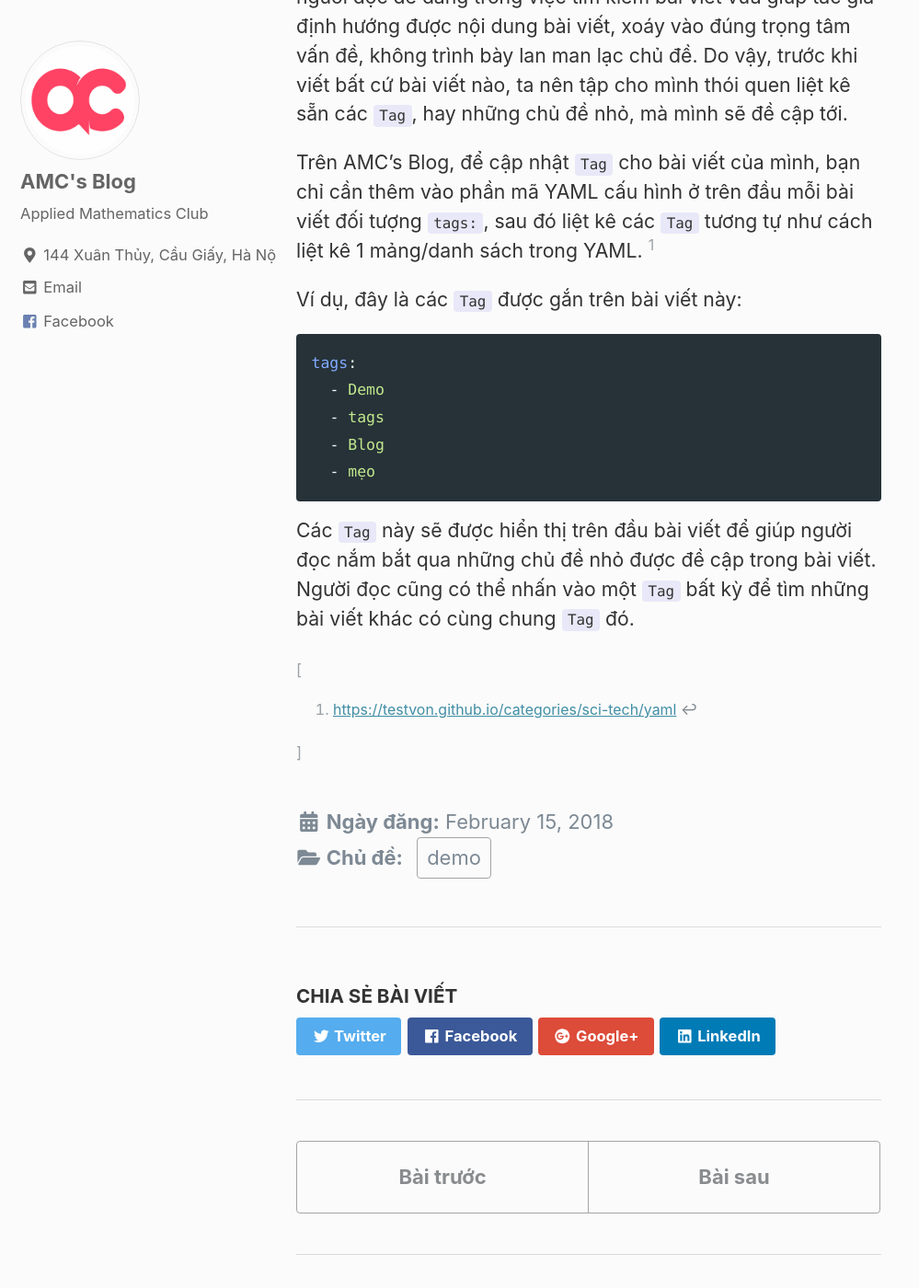
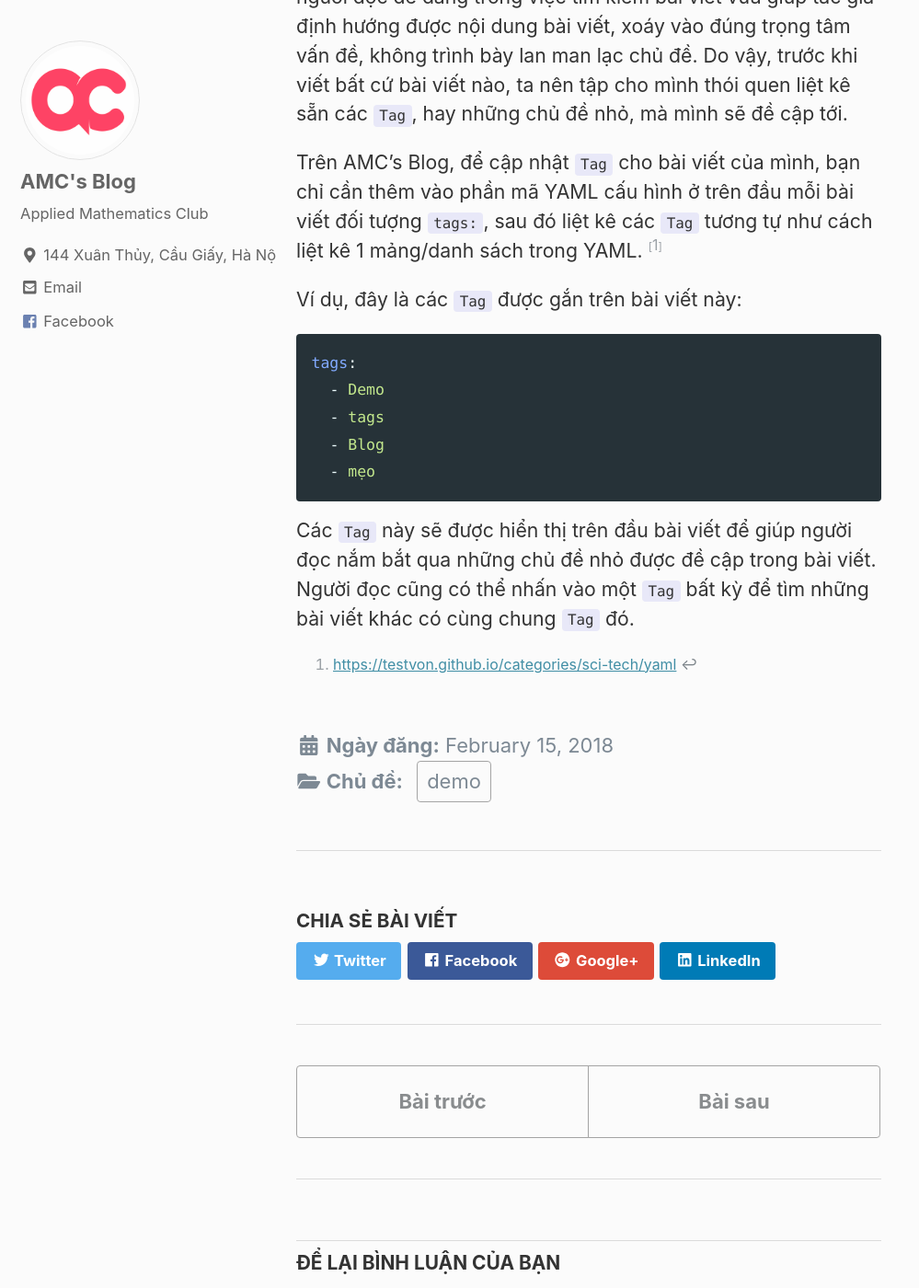
Before and after one commit to amcblog/testvon.github.io, a Jekyll site: the page built from _posts/demo/2018-02-15-demo-3-tags.md, in a window 1280 px wide and 1400 px high, scrolled down 759 px. Shown: the whole window at 92% size, without its empty margins (0-999 px from the left). Built offline with Jekyll 4.4.1, drawn with Linux system fonts in a browser that asks for light colours; nearby versions of some CDN libraries.

Commit message:
Update _utilities.scss

```diff
--- a/_sass/minimal-mistakes/_utilities.scss
+++ b/_sass/minimal-mistakes/_utilities.scss
@@ -445,12 +445,7 @@ body:hover .visually-hidden button {
 .footnote {
   color: mix(#fff, $gray, 25%);
   text-decoration: none;
-}
-
-.footnotes {
-  color: mix(#fff, $gray, 25%);
-
- &:before {
+   &:before {
     content: "[";
     color: mix(#fff, $gray, 25%);
     margin-bottom: 0;
@@ -462,6 +457,11 @@ body:hover .visually-hidden button {
     margin-bottom: 0;
     font-size: $type-size-6;
  }
+
+}
+
+.footnotes {
+  color: mix(#fff, $gray, 25%);
 
   ol,
   li,
```
